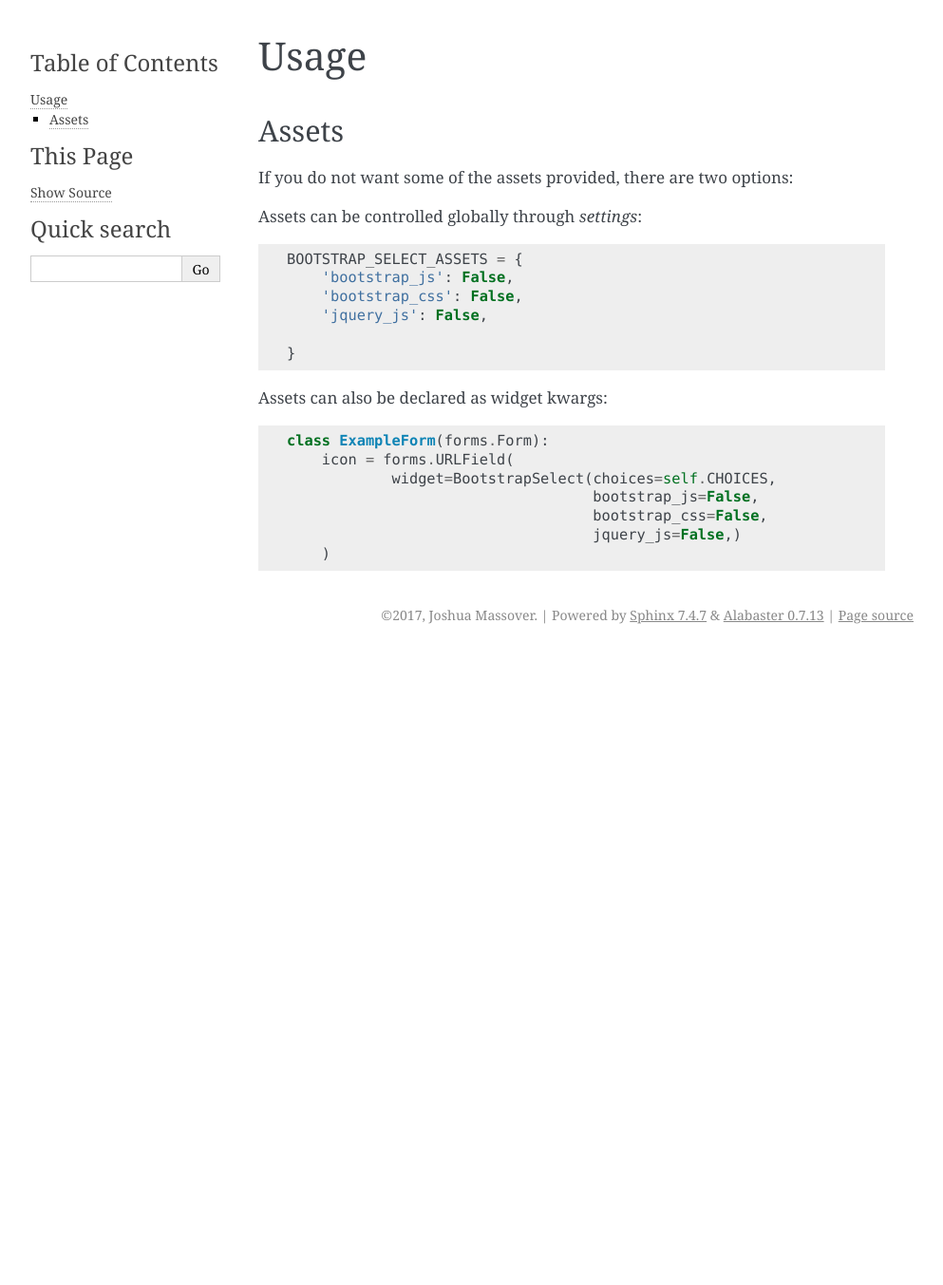
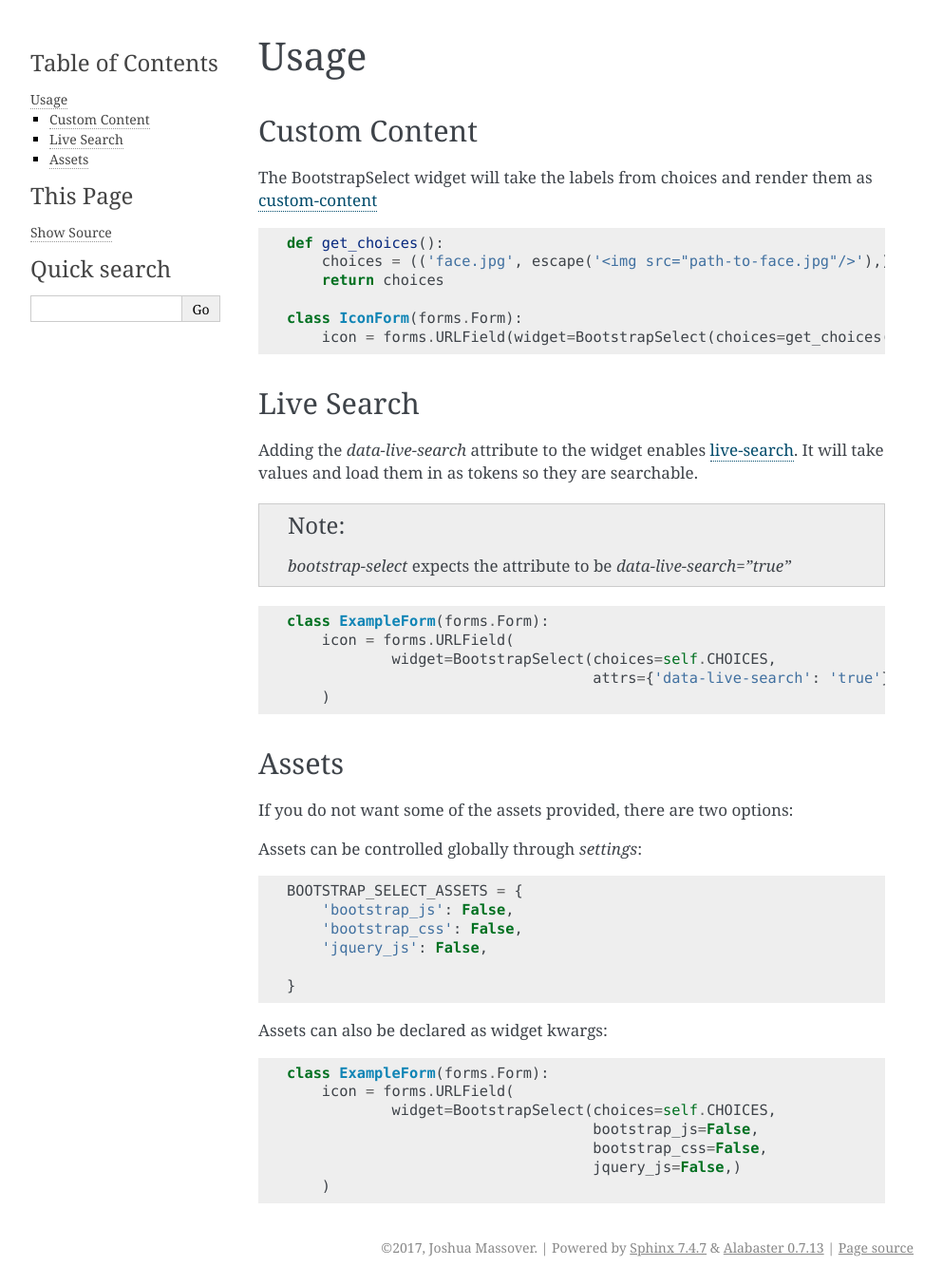
Before and after one commit to voxy/django-bootstrap-select, a Sphinx documentation site: the page built from docs/usage.rst, in a window 1280 px wide. Shown: the whole page at 95% size, without its empty margins (148-1141 px from the left). Built offline with Sphinx 7.4.7, drawn with Linux system fonts in a browser that asks for light colours; before the commit the page ends 900 px from its top, so only the background shows below that.

Commit message:
Update docs

```diff
--- a/README.rst
+++ b/README.rst
@@ -60,8 +60,10 @@ Features
 --------
 
 * Renders labels from form choices as `custom-content`_.
+* Renders tokens from form choices for `live-search`_.
 
 .. _`custom-content`: https://silviomoreto.github.io/bootstrap-select/examples/#custom-content
+.. _`live-search`: https://silviomoreto.github.io/bootstrap-select/examples/#live-search
 
 Running Tests
 -------------
--- a/docs/usage.rst
+++ b/docs/usage.rst
@@ -1,6 +1,42 @@
 =====
 Usage
 =====
+
+Custom Content
+==============
+
+The BootstrapSelect widget will take the labels from choices and render
+them as `custom-content`_
+
+.. code-block:: python
+
+    def get_choices():
+        choices = (('face.jpg', escape('<img src="path-to-face.jpg"/>'),)
+        return choices
+
+    class IconForm(forms.Form):
+        icon = forms.URLField(widget=BootstrapSelect(choices=get_choices()))
+
+.. _`custom-content`: https://silviomoreto.github.io/bootstrap-select/examples/#custom-content
+
+
+Live Search
+===========
+
+Adding the `data-live-search` attribute to the widget enables `live-search`_. It
+will take values and load them in as tokens so they are searchable.
+
+.. note:: `bootstrap-select` expects the attribute to be `data-live-search="true"`
+
+.. code-block:: python
+
+    class ExampleForm(forms.Form):
+        icon = forms.URLField(
+                widget=BootstrapSelect(choices=self.CHOICES,
+                                       attrs={'data-live-search': 'true'})
+        )
+
+.. _`live-search`: https://silviomoreto.github.io/bootstrap-select/examples/#live-search
 
 Assets
 ======
```
Also changed, not shown: docs/readme.rst (+10 -3 lines).
